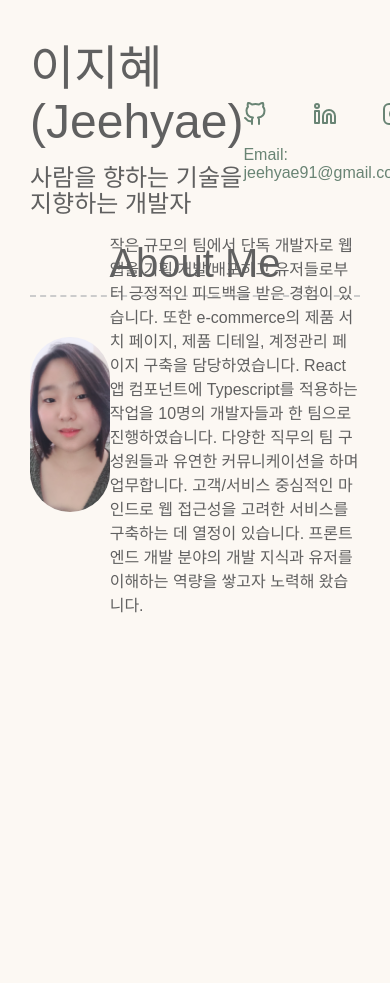
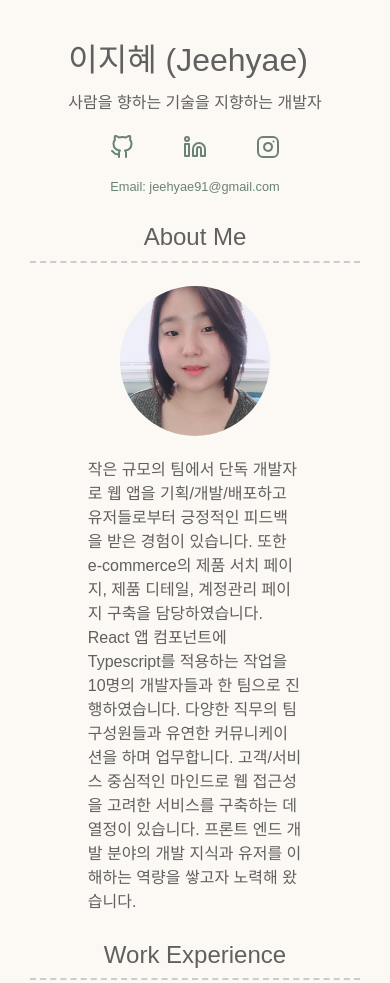
Before and after one commit to JeehyaeDance/personal_page, a Gatsby site: page / in a window 390 px wide. Before the commit the page ends 844 px from the top, so only its background shows below. Built offline with nearby package versions, Linux system fonts and the light colour scheme; Gatsby itself is replaced by a stand-in of ours.

Commit message:
apply mobile size responsive css

```diff
--- a/package.json
+++ b/package.json
@@ -1,9 +1,9 @@
 {
-  "name": "gatsby-starter-default",
+  "name": "jeehyae-personal-website",
   "private": true,
-  "description": "A simple starter to get up and developing quickly with Gatsby",
+  "description": "Jeehyae's personal website",
   "version": "0.1.0",
-  "author": "Kyle Mathews <mathews.kyle@gmail.com>",
+  "author": "Jeehyae Dance <jeehyae91@gmail.com>",
   "dependencies": {
     "gatsby": "^5.13.3",
     "gatsby-image": "^3.11.0",
--- a/src/components/profileImg.js
+++ b/src/components/profileImg.js
@@ -18,7 +18,7 @@ const ProfileImg = () => {
     query {
       placeholderImage: file(relativePath: { eq: "Jeehyae.jpeg" }) {
         childImageSharp {
-          fixed(width: 175, height: 175) {
+          fixed(width: 150, height: 150) {
             ...GatsbyImageSharpFixed
           }
         }
--- a/src/components/seo.js
+++ b/src/components/seo.js
@@ -75,7 +75,7 @@ function SEO({ description, lang, meta, title }) {
 SEO.defaultProps = {
   lang: `en`,
   meta: [],
-  description: `Jeehyae personal website`,
+  description: `software engineer, Jeehyae Lee`,
 }
 
 SEO.propTypes = {
--- a/src/pages/css/index.module.css
+++ b/src/pages/css/index.module.css
@@ -27,12 +27,11 @@
   flex-direction: row;
   justify-content: space-around;
   align-items: center;
-  width: 100%;
-  height: 175px;
+  margin-bottom: 20px;
 }
 
 .aboutMe {
-  width: 550px;
+  width: 65%;
   margin: 0;
 }
 
@@ -63,6 +62,7 @@
   display: flex;
   justify-content: space-between;
   width: 100%;
+  margin-bottom: 20px;
 }
 
 .contact {
@@ -75,6 +75,36 @@
   text-align: center;
   border-bottom: dashed 2px #cccccc;
   padding-bottom: 10px;
-  margin-bottom: 40px;
+  padding-top: 10px;
   width: 100%;
 }
+
+@media only screen and (max-width: 700px) {
+  .name {
+    font-size: 2rem;
+  }
+
+  .title {
+    font-size: 1rem;
+  }
+
+  .contact {
+    font-size: 0.8rem;
+  }
+
+  .introContainer {
+    display: flex;
+    flex-direction: column;
+    align-items: center;
+  }
+
+  .sectionTitle {
+    font-size: 1.5rem;
+  }
+
+  .aboutMeContainer {
+    flex-direction: column;
+    gap: 20px;
+    align-items: center;
+  }
+}
--- a/src/pages/index.js
+++ b/src/pages/index.js
@@ -23,7 +23,7 @@ import InstaIcon from "../components/icons/Insta"
 
 const IndexPage = () => (
   <Layout>
-    <SEO title="Home" />
+    <SEO title="이지혜" />
     <div className={pageWrapper}>
       <div className={introContainer}>
         <div className={nameGroup}>
@@ -68,6 +68,8 @@ const IndexPage = () => (
           분야의 개발 지식과 유저를 이해하는 역량을 쌓고자 노력해 왔습니다.
         </p>
       </div>
+
+      <h3 className={sectionTitle}>Work Experience</h3>
     </div>
   </Layout>
 )
```
